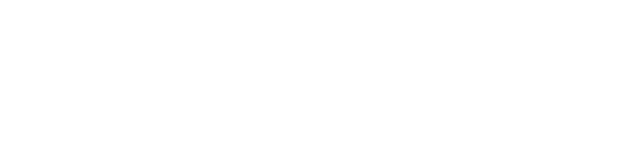
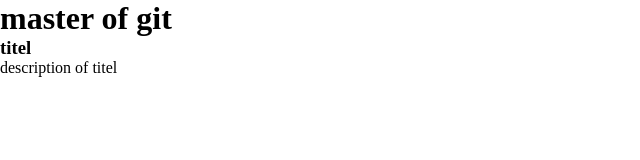
Before and after one commit to fateme993/test, a plain HTML site: page index.html in a window 1280 px wide. Shown: the whole page, without its empty margins (0-640 px from the left). Drawn offline with Linux system fonts and the light colour scheme.

Commit message:
add index project

```diff
--- a/index.html
+++ b/index.html
@@ -8,6 +8,10 @@
     <title>Document</title>
 </head>
 <body>
-
+    <h1>master of git </h1>
+    <div class="img">
+        <h3>titel</h3>
+        <p>description of titel</p>
+    </div>
 </body>
 </html>
```
